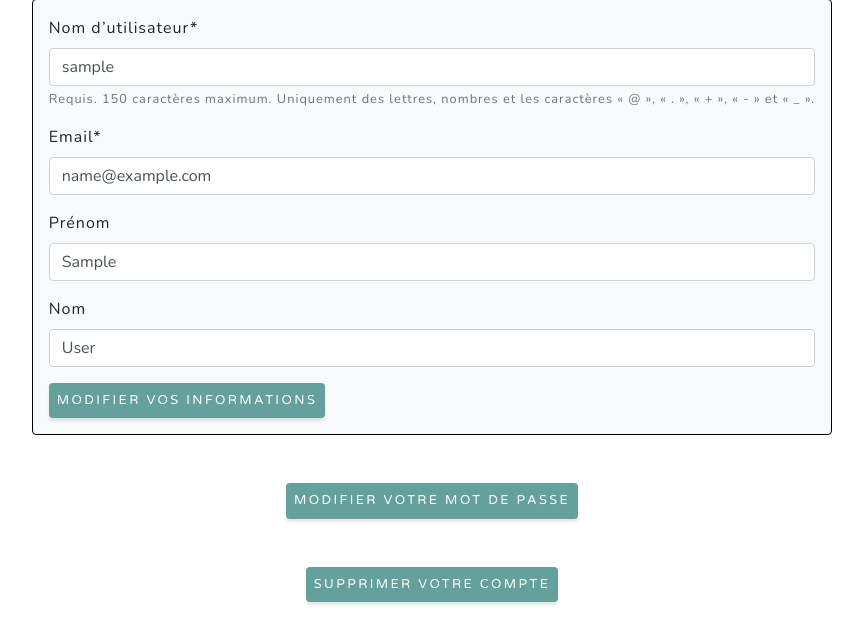
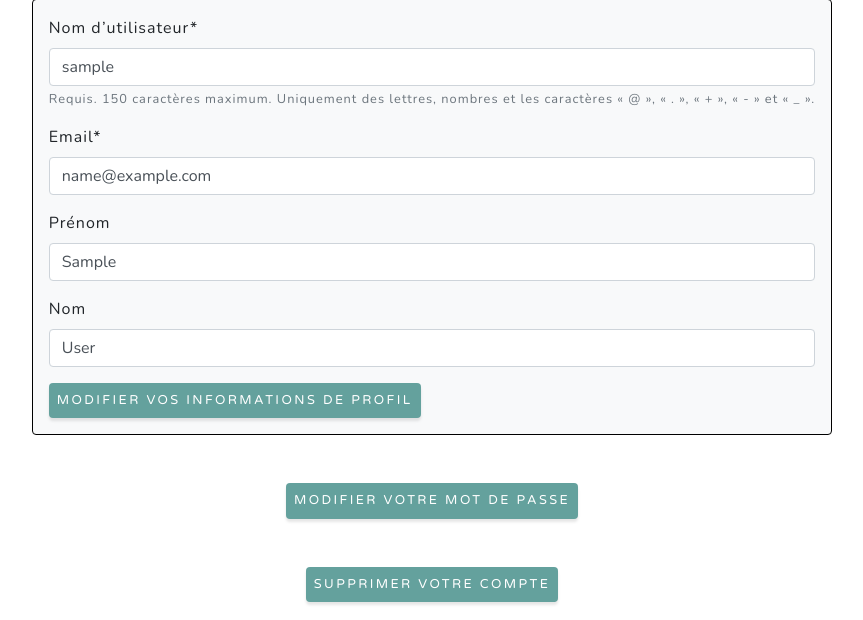
Before and after one commit to Tony380/Projet13, a Django app: page /users/info in a window 1280 px wide. Shown: the part 101-721 px from the top of the page, without its empty margins (208-1071 px from the left). Run offline with Django 3.2, Linux system fonts and the light colour scheme; the visitor is signed in with stand-in values (Sample User, id 1); some libraries are stand-ins or nearby versions.

Commit message:
Last corrections

```diff
--- a/maps/views.py
+++ b/maps/views.py
@@ -129,5 +129,5 @@ def del_favorite(request, title):
     user = request.user
     favorite = Favorite.objects.get(title=title, user_id=user.id)
     favorite.delete()
-    messages.success(request, 'Le favori à été supprimé avec succès')
+    messages.success(request, 'Le favori a été supprimé avec succès')
     return redirect(request.META.get('HTTP_REFERER'))
--- a/templates/users/info.html
+++ b/templates/users/info.html
@@ -9,7 +9,7 @@
             <form method="post" enctype="multipart/form-data" class="bg-light p-3 rounded border border-black">
                 {% csrf_token %}
                 {{ update_form|crispy }}
-                <button type="submit" class="btn btn-primary p-2">Modifier vos informations</button>
+                <button type="submit" class="btn btn-primary p-2">Modifier vos informations de profil</button>
             </form>
         </div>
         <div class="row justify-content-center">
--- a/users/views.py
+++ b/users/views.py
@@ -84,7 +84,7 @@ def info(request):
         update_form = UserUpdateForm(request.POST, instance=request.user)
         if update_form.is_valid():
             update_form.save()
-            messages.success(request, 'Informations mis à jour avec succès !')
+            messages.success(request, 'Profil mis à jour avec succès !')
             return redirect('users:profile')
 
     else:
```
